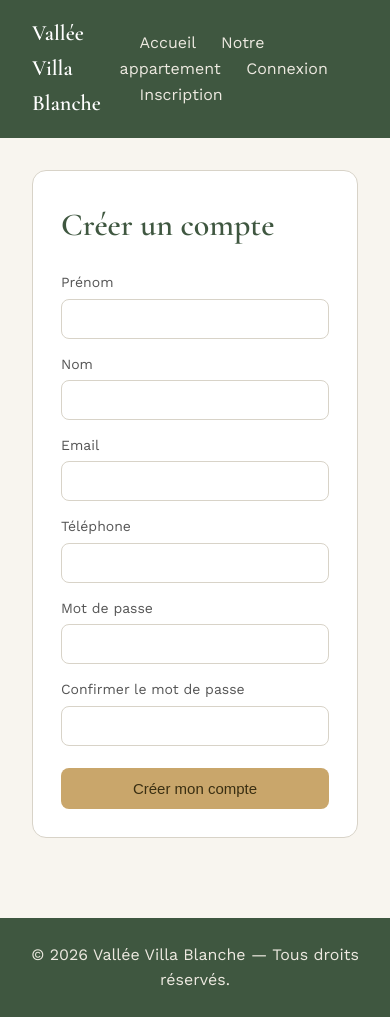
After one commit to ValToh11/vallee-villa-blanche, a PHP site: page /inscription.php in a window 390 px wide. The commit adds this page. Run offline with PHP 8.4, Linux system fonts and the light colour scheme.

Commit message:
Etape 6 : ajout du telephone a l'inscription client

```diff
--- a/css/style.css
+++ b/css/style.css
@@ -110,3 +110,61 @@ main{ max-width:1100px; margin:0 auto; padding:32px; }
   background:var(--vert-vallee); color:#EDE9E0; text-align:center;
   padding:24px; margin-top:48px;
 }
+
+/* --- Formulaires --- */
+.form-card{
+  max-width:440px;
+  margin:0 auto;
+  background:var(--blanc-pur);
+  border:1px solid var(--gris-lin);
+  border-radius:14px;
+  padding:28px;
+}
+.form-card h1{
+  margin-top:0;
+}
+.form-card label{
+  display:block;
+  margin-bottom:14px;
+  font-size:14px;
+  color:#555;
+}
+.form-card input{
+  display:block;
+  width:100%;
+  margin-top:5px;
+  padding:10px 12px;
+  border:1px solid var(--gris-lin);
+  border-radius:8px;
+  font-size:15px;
+  font-family:inherit;
+}
+.form-card input:focus{
+  outline:2px solid var(--vert-sauge);
+  border-color:transparent;
+}
+.form-card .btn{
+  width:100%;
+  margin-top:8px;
+  text-align:center;
+}
+.form-lien{
+  text-align:center;
+  font-size:14px;
+  margin-top:16px;
+}
+.erreur{
+  background:#F7ECE7;
+  border:1px solid #E8C9BB;
+  color:#9A4A29;
+  padding:10px 14px;
+  border-radius:8px;
+  font-size:14px;
+}
+.succes{
+  background:#EEF1E9;
+  border:1px solid #C7D3B5;
+  color:#3F5740;
+  padding:10px 14px;
+  border-radius:8px;
+}
--- a/includes/header.php
+++ b/includes/header.php
@@ -15,5 +15,6 @@
       <a href="index.php">Accueil</a>
       <a href="catalogue.php">Notre appartement</a>
       <a href="connexion.php">Connexion</a>
+      <a href="inscription.php">Inscription</a>
     </nav>
   </header>
--- /dev/null
+++ b/inscription.php
@@ -0,0 +1,98 @@
+<?php
+require "includes/db.php";
+
+$erreurs = [];
+$prenom = $nom = $email = $telephone = "";
+$succes = false;
+
+if ($_SERVER["REQUEST_METHOD"] === "POST") {
+    // 1. Récupération et nettoyage des champs
+    $prenom    = trim($_POST["prenom"] ?? "");
+    $nom       = trim($_POST["nom"] ?? "");
+    $email     = trim($_POST["email"] ?? "");
+    $telephone = trim($_POST["telephone"] ?? "");
+    $mdp       = $_POST["mot_de_passe"] ?? "";
+    $mdp2      = $_POST["confirmation"] ?? "";
+
+    // 2. Validation côté serveur
+    if ($prenom === "" || $nom === "") {
+        $erreurs[] = "Le prénom et le nom sont obligatoires.";
+    }
+    if (!filter_var($email, FILTER_VALIDATE_EMAIL)) {
+        $erreurs[] = "L'adresse email n'est pas valide.";
+    }
+    if ($telephone === "") {
+        $erreurs[] = "Le numéro de téléphone est obligatoire.";
+    }
+    if (strlen($mdp) < 8) {
+        $erreurs[] = "Le mot de passe doit contenir au moins 8 caractères.";
+    }
+    if ($mdp !== $mdp2) {
+        $erreurs[] = "Les deux mots de passe ne correspondent pas.";
+    }
+
+    // 3. Email déjà utilisé ?
+    if (!$erreurs) {
+        $req = $pdo->prepare("SELECT id FROM clients WHERE email = ?");
+        $req->execute([$email]);
+        if ($req->fetch()) {
+            $erreurs[] = "Un compte existe déjà avec cette adresse email.";
+        }
+    }
+
+    // 4. Tout est bon : on hache le mot de passe et on enregistre
+    if (!$erreurs) {
+        $hash = password_hash($mdp, PASSWORD_DEFAULT);
+        $req = $pdo->prepare(
+            "INSERT INTO clients (prenom, nom, email, telephone, mot_de_passe)
+             VALUES (?, ?, ?, ?, ?)"
+        );
+        $req->execute([$prenom, $nom, $email, $telephone, $hash]);
+        $succes = true;
+    }
+}
+
+include "includes/header.php";
+?>
+
+  <main>
+    <div class="form-card">
+      <h1>Créer un compte</h1>
+
+      <?php if ($succes): ?>
+
+        <p class="succes">Votre compte a bien été créé. Vous pourrez bientôt vous connecter.</p>
+
+      <?php else: ?>
+
+        <?php foreach ($erreurs as $e): ?>
+          <p class="erreur"><?= htmlspecialchars($e) ?></p>
+        <?php endforeach; ?>
+
+        <form method="post">
+          <label>Prénom
+            <input type="text" name="prenom" value="<?= htmlspecialchars($prenom) ?>" required>
+          </label>
+          <label>Nom
+            <input type="text" name="nom" value="<?= htmlspecialchars($nom) ?>" required>
+          </label>
+          <label>Email
+            <input type="email" name="email" value="<?= htmlspecialchars($email) ?>" required>
+          </label>
+          <label>Téléphone
+            <input type="tel" name="telephone" value="<?= htmlspecialchars($telephone) ?>" required>
+          </label>
+          <label>Mot de passe
+            <input type="password" name="mot_de_passe" required minlength="8">
+          </label>
+          <label>Confirmer le mot de passe
+            <input type="password" name="confirmation" required>
+          </label>
+          <button type="submit" class="btn">Créer mon compte</button>
+        </form>
+
+      <?php endif; ?>
+    </div>
+  </main>
+
+<?php include "includes/footer.php"; ?>
--- a/intranet.php
+++ b/intranet.php
@@ -1,5 +1,3 @@
-<?php include "includes/header.php"; ?>
-
 <?php
 require "includes/db.php";
 $villas = $pdo->query("SELECT * FROM villas ORDER BY statut = 'publie' DESC, nom")->fetchAll();
```
Also changed, not shown: database/schema.sql (+9 -0 lines).
